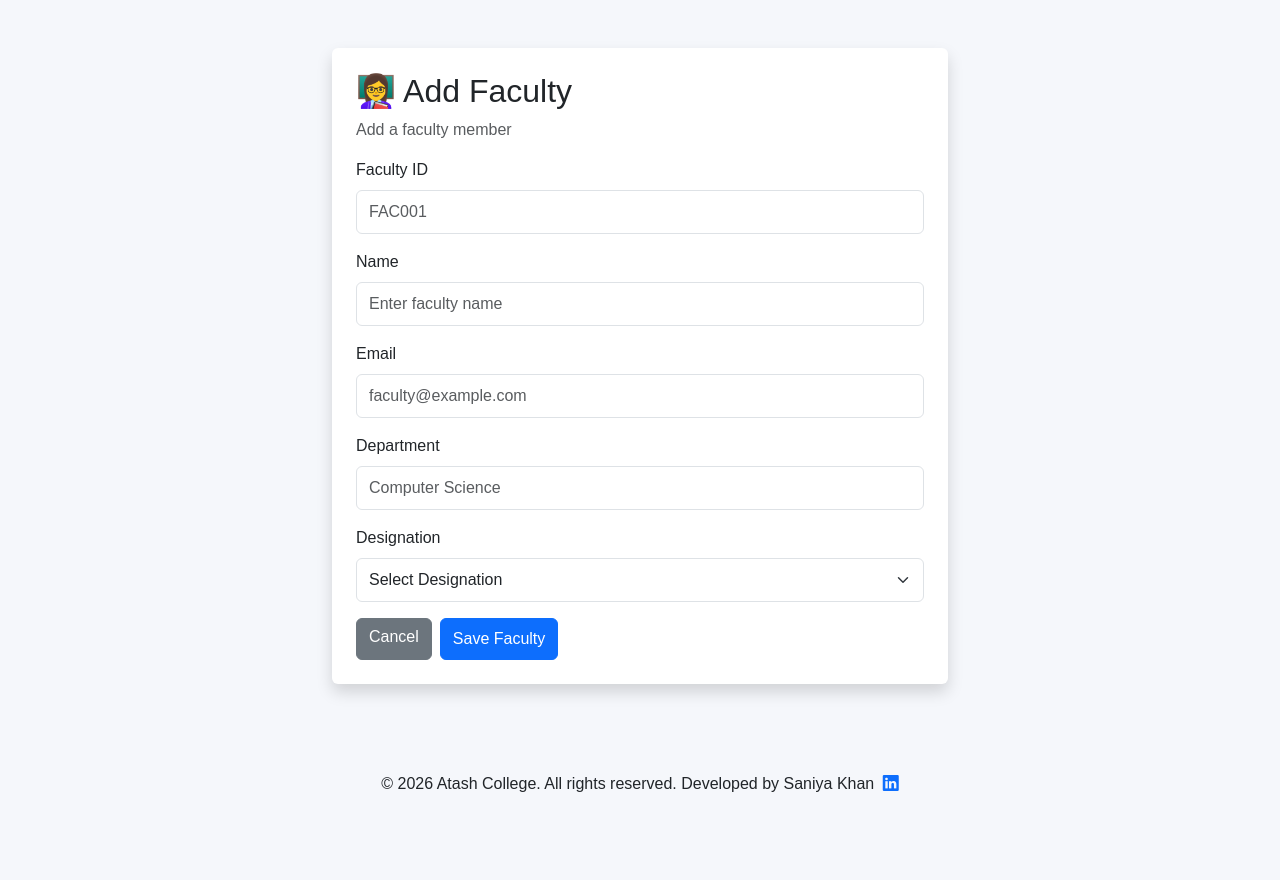
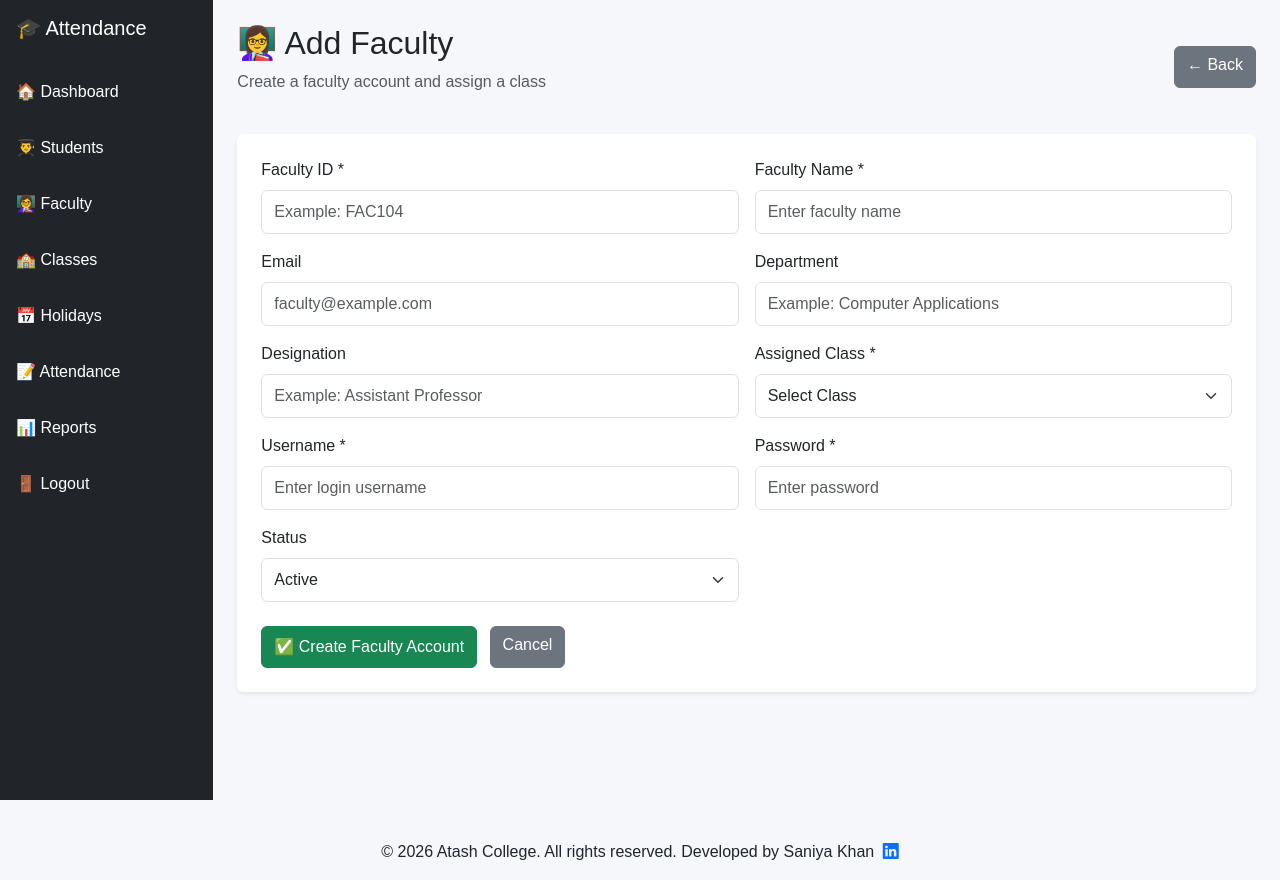
Before and after one commit to Saniya-khan26/College_attendance_system, a Flask app: page /admin/faculty/add in a window 1280 px wide. Before the commit the page ends 792 px from the top, so only its background shows below. Run offline with Flask 3, Linux system fonts and the light colour scheme; the visitor is signed in with stand-in values (Sample User, id 1); data that the repository does not hold is empty.

Commit message:
Add faculty account creation with class assignment

```diff
--- a/app.py
+++ b/app.py
@@ -604,6 +604,12 @@ def add_faculty():
     if session.get("role") != "admin":
         return redirect(url_for("login"))
 
+    classes_list = list(
+        db.classes.find({
+            "status": "active"
+        }).sort("course", 1)
+    )
+
     if request.method == "POST":
 
         faculty_id = request.form.get("faculty_id", "").strip()
@@ -612,17 +618,24 @@ def add_faculty():
         department = request.form.get("department", "").strip()
         designation = request.form.get("designation", "").strip()
 
+        username = request.form.get("username", "").strip()
+        password = request.form.get("password", "")
+
+        assigned_class = request.form.get("assigned_class", "").strip()
+        status = request.form.get("status", "active")
+
         # Check required fields
         if not all([
             faculty_id,
             name,
-            email,
-            department,
-            designation
+            username,
+            password,
+            assigned_class
         ]):
             return render_template(
                 "admin/add_faculty.html",
-                error="Please fill all fields."
+                classes=classes_list,
+                error="Please fill all required fields."
             )
 
         # Check duplicate Faculty ID
@@ -633,24 +646,61 @@ def add_faculty():
         if existing_faculty:
             return render_template(
                 "admin/add_faculty.html",
+                classes=classes_list,
                 error="Faculty ID already exists."
             )
 
-        # Save faculty
-        faculty_data = {
+        # Check duplicate username
+        existing_user = db.users.find_one({
+            "username": username
+        })
+
+        if existing_user:
+            return render_template(
+                "admin/add_faculty.html",
+                classes=classes_list,
+                error="Username already exists."
+            )
+
+        # Check selected class exists
+        selected_class = db.classes.find_one({
+            "class_id": assigned_class,
+            "status": "active"
+        })
+
+        if not selected_class:
+            return render_template(
+                "admin/add_faculty.html",
+                classes=classes_list,
+                error="Selected class does not exist."
+            )
+
+        # Create faculty record
+        db.faculty.insert_one({
             "faculty_id": faculty_id,
             "name": name,
             "email": email,
             "department": department,
             "designation": designation,
-            "status": "active"
-        }
-
-        db.faculty.insert_one(faculty_data)
+            "assigned_class": assigned_class,
+            "status": status
+        })
+
+        # Create login account
+        db.users.insert_one({
+            "username": username,
+            "password": generate_password_hash(password),
+            "role": "faculty",
+            "faculty_id": faculty_id,
+            "status": status
+        })
 
         return redirect(url_for("faculty"))
 
-    return render_template("admin/add_faculty.html")
+    return render_template(
+        "admin/add_faculty.html",
+        classes=classes_list
+    )
 @app.route("/admin/classes")
 def classes():
 
--- a/templates/admin/add_faculty.html
+++ b/templates/admin/add_faculty.html
@@ -6,23 +6,102 @@ Add Faculty
 
 {% block content %}
 
-<body>
+<div class="container-fluid">
 
-<div class="container py-5">
+    <div class="row">
 
-    <div class="row justify-content-center">
+        <!-- Sidebar -->
 
-        <div class="col-12 col-md-8 col-lg-6">
+        <div class="col-md-3 col-lg-2 bg-dark min-vh-100 p-0">
 
-            <div class="card shadow border-0">
+            <div class="p-3 text-white">
+                <h5>🎓 Attendance</h5>
+            </div>
 
-                <div class="card-body p-4">
+            <a
+                href="{{ url_for('admin_dashboard') }}"
+                class="d-block text-white text-decoration-none p-3"
+            >
+                🏠 Dashboard
+            </a>
 
+            <a
+                href="{{ url_for('students') }}"
+                class="d-block text-white text-decoration-none p-3"
+            >
+                👨‍🎓 Students
+            </a>
+
+            <a
+                href="{{ url_for('faculty') }}"
+                class="d-block text-white text-decoration-none p-3"
+            >
+                👩‍🏫 Faculty
+            </a>
+
+            <a
+                href="{{ url_for('classes') }}"
+                class="d-block text-white text-decoration-none p-3"
+            >
+                🏫 Classes
+            </a>
+
+            <a
+                href="{{ url_for('holidays') }}"
+                class="d-block text-white text-decoration-none p-3"
+            >
+                📅 Holidays
+            </a>
+
+            <a
+                href="{{ url_for('admin_attendance') }}"
+                class="d-block text-white text-decoration-none p-3"
+            >
+                📝 Attendance
+            </a>
+
+            <a
+                href="{{ url_for('admin_reports') }}"
+                class="d-block text-white text-decoration-none p-3"
+            >
+                📊 Reports
+            </a>
+
+            <a
+                href="{{ url_for('logout') }}"
+                class="d-block text-white text-decoration-none p-3"
+            >
+                🚪 Logout
+            </a>
+
+        </div>
+
+
+        <!-- Main Content -->
+
+        <div class="col-md-9 col-lg-10 p-4">
+
+            <div class="d-flex justify-content-between align-items-center mb-4">
+
+                <div>
                     <h2>👩‍🏫 Add Faculty</h2>
 
                     <p class="text-muted">
-                        Add a faculty member
+                        Create a faculty account and assign a class
                     </p>
+                </div>
+
+                <a
+                    href="{{ url_for('faculty') }}"
+                    class="btn btn-secondary"
+                >
+                    ← Back
+                </a>
+
+            </div>
+
+
+            <!-- Error Message -->
 
             {% if error %}
 
@@ -32,28 +111,46 @@ Add Faculty
 
             {% endif %}
 
-                    <form method="POST">
 
-                        <div class="mb-3">
+            <!-- Add Faculty Form -->
+
+            <div class="card shadow-sm border-0">
+
+                <div class="card-body p-4">
+
+                    <form
+                        method="POST"
+                        action="{{ url_for('add_faculty') }}"
+                    >
+
+                        <div class="row g-3">
+
+
+                            <!-- Faculty ID -->
+
+                            <div class="col-md-6">
 
                                 <label class="form-label">
-                                Faculty ID
+                                    Faculty ID *
                                 </label>
 
                                 <input
                                     type="text"
                                     name="faculty_id"
                                     class="form-control"
-                                placeholder="FAC001"
+                                    placeholder="Example: FAC104"
                                     required
                                 >
 
                             </div>
 
-                        <div class="mb-3">
+
+                            <!-- Faculty Name -->
+
+                            <div class="col-md-6">
 
                                 <label class="form-label">
-                                Name
+                                    Faculty Name *
                                 </label>
 
                                 <input
@@ -66,7 +163,10 @@ Add Faculty
 
                             </div>
 
-                        <div class="mb-3">
+
+                            <!-- Email -->
+
+                            <div class="col-md-6">
 
                                 <label class="form-label">
                                     Email
@@ -77,12 +177,14 @@ Add Faculty
                                     name="email"
                                     class="form-control"
                                     placeholder="faculty@example.com"
-                                required
                                 >
 
                             </div>
 
-                        <div class="mb-3">
+
+                            <!-- Department -->
+
+                            <div class="col-md-6">
 
                                 <label class="form-label">
                                     Department
@@ -92,63 +194,149 @@ Add Faculty
                                     type="text"
                                     name="department"
                                     class="form-control"
-                                placeholder="Computer Science"
+                                    placeholder="Example: Computer Applications"
+                                >
+
+                            </div>
+
+
+                            <!-- Designation -->
+
+                            <div class="col-md-6">
+
+                                <label class="form-label">
+                                    Designation
+                                </label>
+
+                                <input
+                                    type="text"
+                                    name="designation"
+                                    class="form-control"
+                                    placeholder="Example: Assistant Professor"
+                                >
+
+                            </div>
+
+
+                            <!-- Assigned Class -->
+
+                            <div class="col-md-6">
+
+                                <label class="form-label">
+                                    Assigned Class *
+                                </label>
+
+                                <select
+                                    name="assigned_class"
+                                    class="form-select"
+                                    required
+                                >
+
+                                    <option value="">
+                                        Select Class
+                                    </option>
+
+                                    {% for class in classes %}
+
+                                    <option value="{{ class.class_id }}">
+
+                                        {{ class.course }}
+                                        - Semester {{ class.semester }}
+                                        - Division {{ class.division }}
+                                        ({{ class.academic_year }})
+
+                                    </option>
+
+                                    {% endfor %}
+
+                                </select>
+
+                            </div>
+
+
+                            <!-- Username -->
+
+                            <div class="col-md-6">
+
+                                <label class="form-label">
+                                    Username *
+                                </label>
+
+                                <input
+                                    type="text"
+                                    name="username"
+                                    class="form-control"
+                                    placeholder="Enter login username"
                                     required
                                 >
 
                             </div>
 
-                        <div class="mb-3">
+
+                            <!-- Password -->
+
+                            <div class="col-md-6">
 
                                 <label class="form-label">
-                                Designation
+                                    Password *
+                                </label>
+
+                                <input
+                                    type="password"
+                                    name="password"
+                                    class="form-control"
+                                    placeholder="Enter password"
+                                    required
+                                >
+
+                            </div>
+
+
+                            <!-- Status -->
+
+                            <div class="col-md-6">
+
+                                <label class="form-label">
+                                    Status
                                 </label>
 
                                 <select
-                                name="designation"
+                                    name="status"
                                     class="form-select"
-                                required
                                 >
 
-                                <option value="">
-                                    Select Designation
+                                    <option value="active">
+                                        Active
                                     </option>
 
-                                <option value="Professor">
-                                    Professor
-                                </option>
-
-                                <option value="Associate Professor">
-                                    Associate Professor
-                                </option>
-
-                                <option value="Assistant Professor">
-                                    Assistant Professor
-                                </option>
-
-                                <option value="Lecturer">
-                                    Lecturer
+                                    <option value="inactive">
+                                        Inactive
                                     </option>
 
                                 </select>
 
                             </div>
 
-                        <div class="d-flex gap-2">
+                        </div>
+
+
+                        <!-- Buttons -->
+
+                        <div class="mt-4">
+
+                            <button
+                                type="submit"
+                                class="btn btn-success"
+                            >
+                                ✅ Create Faculty Account
+                            </button>
 
                             <a
                                 href="{{ url_for('faculty') }}"
-                                class="btn btn-secondary"
+                                class="btn btn-secondary ms-2"
                             >
                                 Cancel
                             </a>
-
-                            <button
-                                type="submit"
-                                class="btn btn-primary"
-                            >
-                                Save Faculty
-                            </button>
 
                         </div>
 
```
Lines whose indentation alone changed are shown as unchanged.
